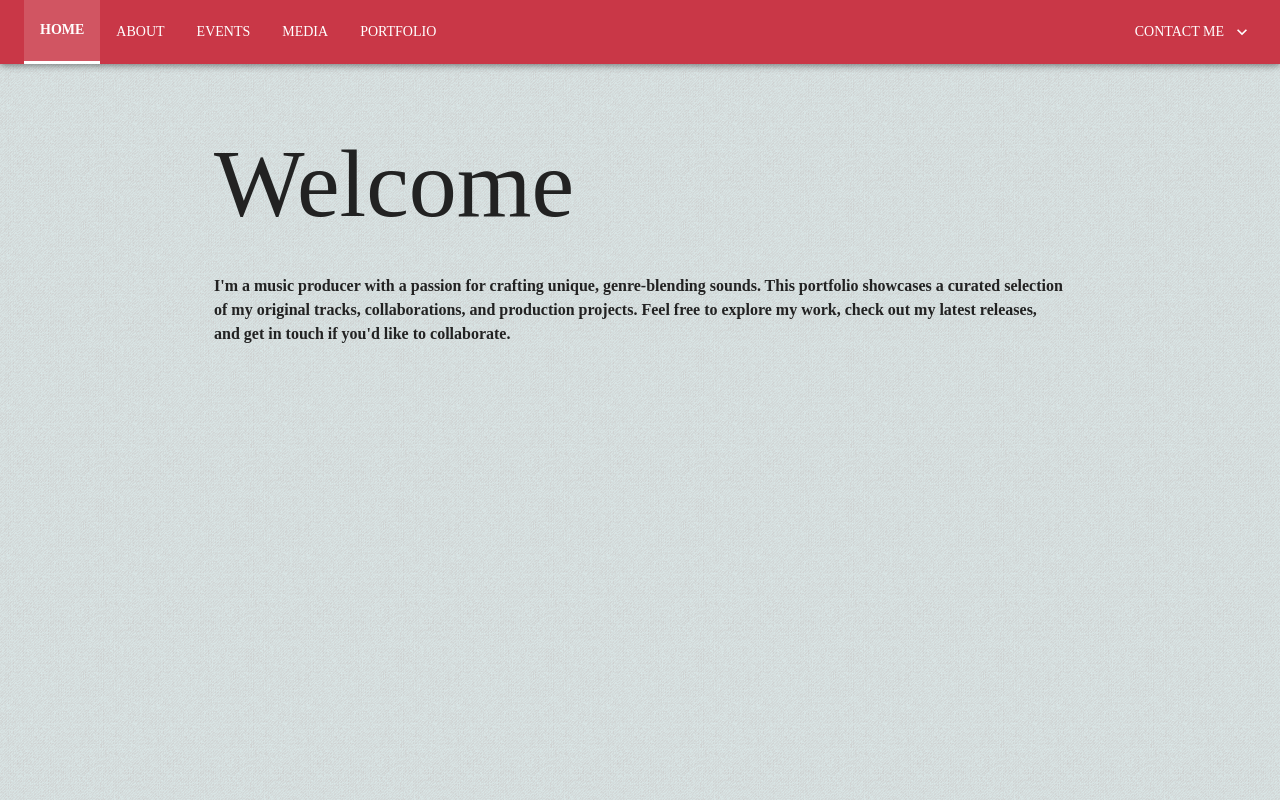
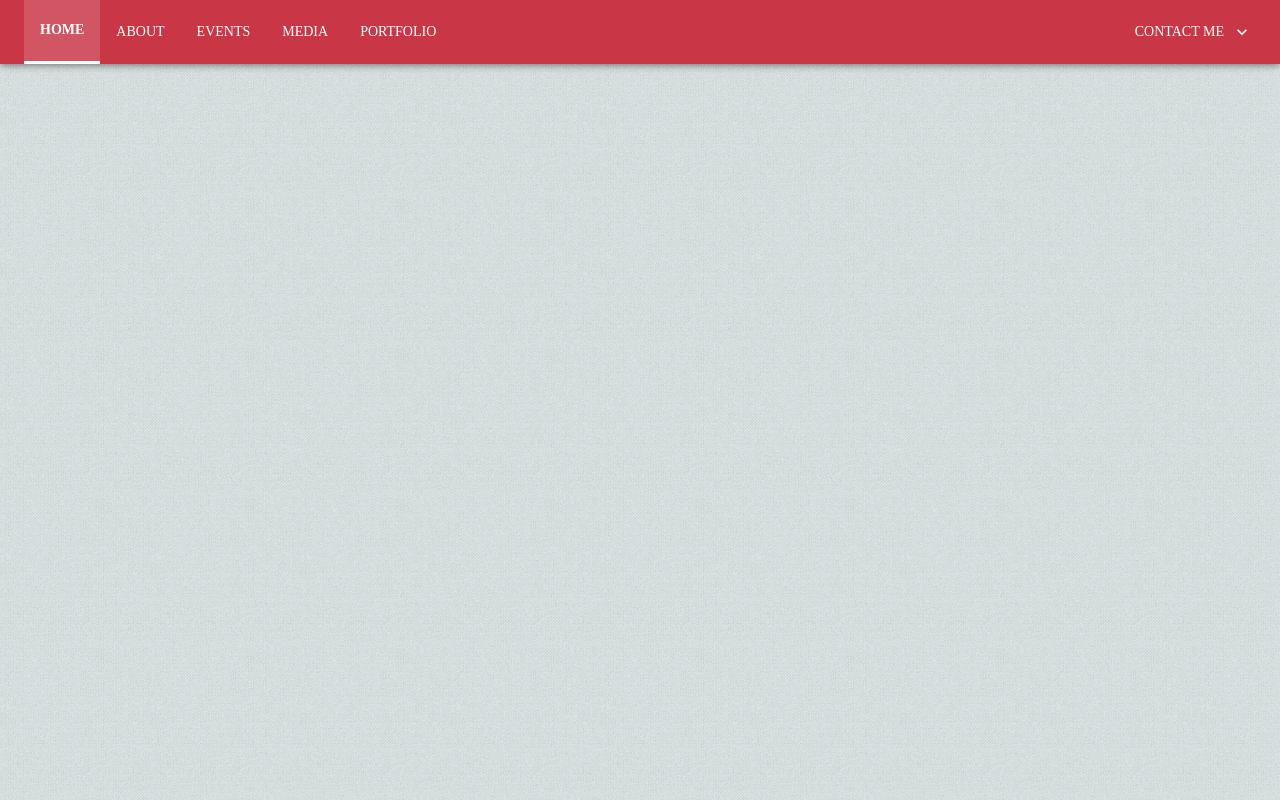
Before and after one commit to lukavr05/kai-website, a React (Vite) app: page / in a window 1280 px wide. Shown: the top 800 px of the page. Built offline with nearby package versions, Linux system fonts and the light colour scheme; a web font is replaced by a local one.

Commit message:
added routes to pages

```diff
--- a/src/App.jsx
+++ b/src/App.jsx
@@ -2,13 +2,21 @@ import './App.css';
 import Navbar from './components/Navbar';
 import {Routes, Route} from 'react-router-dom';
 import Home from './pages/Home';
+import About from './pages/About';
+import Events from './pages/Events';
+import Media from './pages/Media';
+import Portfolio from './pages/Portfolio';
 
 function App() {
   return (
     <>
       <Navbar />
       <Routes>
-        <Route path="/" element={<Home />} />
+        <Route path="/home" element={<Home />} />
+        <Route path="/about" element={<About />} />
+        <Route path="/events" element={<Events />} />
+        <Route path="/media" element={<Media />} />
+        <Route path="/portfolio" element={<Portfolio />} />
       </Routes>
     </>
   )
```
